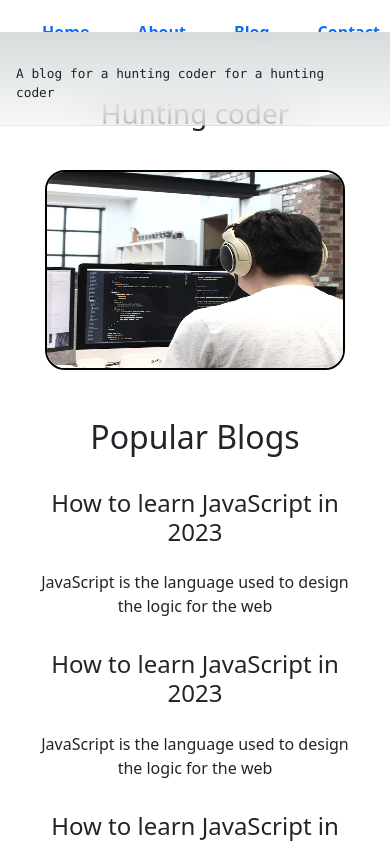
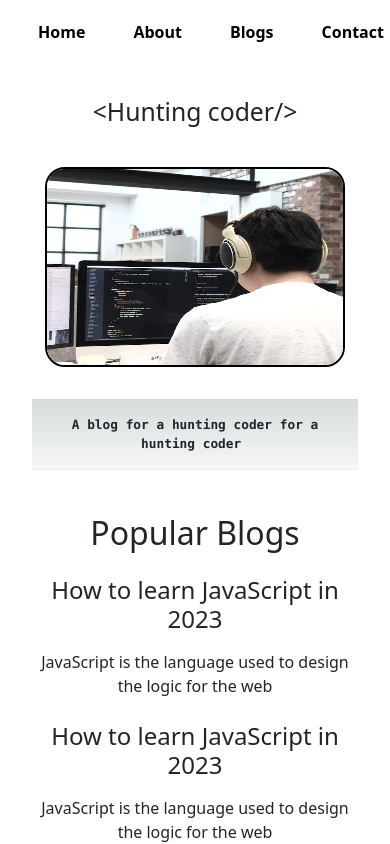
Before and after one commit to arghagithub/HuntingCoder, a Next.js app: page / in a window 390 px wide. Shown: the top 844 px of the page. Built offline with nearby package versions, Linux system fonts and the light colour scheme.

Commit message:
video 28: Styling Fixes in our Hunting coder Blog

```diff
--- a/components/Navbar.js
+++ b/components/Navbar.js
@@ -13,7 +13,7 @@ const Navbar = () => {
           {" "}<li>About</li>
         </Link>
         <Link className={styles.link} href="/blog">
-          {" "}<li>Blog</li>
+          {" "}<li>Blogs</li>
         </Link>
         <Link className={styles.link} href="/contact">
           {" "}<li>Contact</li>
--- a/pages/index.js
+++ b/pages/index.js
@@ -15,7 +15,7 @@ export default function Home() {
       </Head>
       <main className={styles.main}>
         <div className={styles.title}>
-          <h1>Hunting coder</h1>
+          <h2>&lt;Hunting coder/&gt;</h2>
         </div>
 
         <img
@@ -29,25 +29,7 @@ export default function Home() {
         <div className={styles.description}>
           <p>
             A blog for a hunting coder for a hunting coder&nbsp;
-            {/* <code className={styles.code}>pages/index.js</code> */}
           </p>
-          {/* <div>
-            <a
-              href="https://vercel.com?utm_source=create-next-app&utm_medium=default-template&utm_campaign=create-next-app"
-              target="_blank"
-              rel="noopener noreferrer"
-            >
-              By{" "}
-              <Image
-                src="/vercel.svg"
-                alt="Vercel Logo"
-                className={styles.vercelLogo}
-                width={100}
-                height={24}
-                priority
-              />
-            </a>
-          </div> */}
         </div>
 
         <div className={styles.blogs}>
--- a/styles/About.module.css
+++ b/styles/About.module.css
@@ -4,5 +4,5 @@
 
 .container{
     margin:20px auto;
-    max-width: 45vw;
+    max-width: 50vw;
 }
--- a/styles/Home.module.css
+++ b/styles/Home.module.css
@@ -205,12 +205,13 @@
   .description div {
     display: flex;
     justify-content: center;
-    position: fixed;
+    position: relative;
     width: 100%;
   }
 
   .description p {
     align-items: center;
+    text-align: center;
     inset: 0 0 auto;
     padding: 2rem 1rem 1.4rem;
     border-radius: 0;
@@ -236,11 +237,16 @@
       transparent 0%,
       rgb(var(--background-end-rgb)) 40%
     );
-    z-index: 1;
   }
 }
 
 /* Tablet and Smaller Desktop */
+@media (min-width: 200px) and (max-width: 500px) {
+  .description p {
+    padding: 1rem;
+    font-weight: bold;
+  }
+}
 @media (min-width: 701px) and (max-width: 1120px) {
   .grid {
     grid-template-columns: repeat(2, 50%);
@@ -271,19 +277,18 @@
 /*for blog item*/
 
 .blogitem h3 {
-  padding: 0.5rem 0;
+  padding: 0.25rem 0;
   text-align: center;
   font-size: 1.5rem;
-  cursor: pointer;
 }
 
 .blogitem p {
-  padding: 0.5rem 0;
+  padding: 0.25rem 0;
   text-align: center;
   font-size: 1rem;
 }
 .blogs h2 {
-  padding: 1rem 0;
+  padding: 0.75rem 0;
   text-align: center;
   font-size: 2rem;
 }
@@ -296,4 +301,5 @@
 
 .link{
   text-decoration: none;
+  color: black;
 }
```
Also changed, not shown: pages/blog.js (+6 -2 lines), pages/contact.js (+4 -4 lines).
